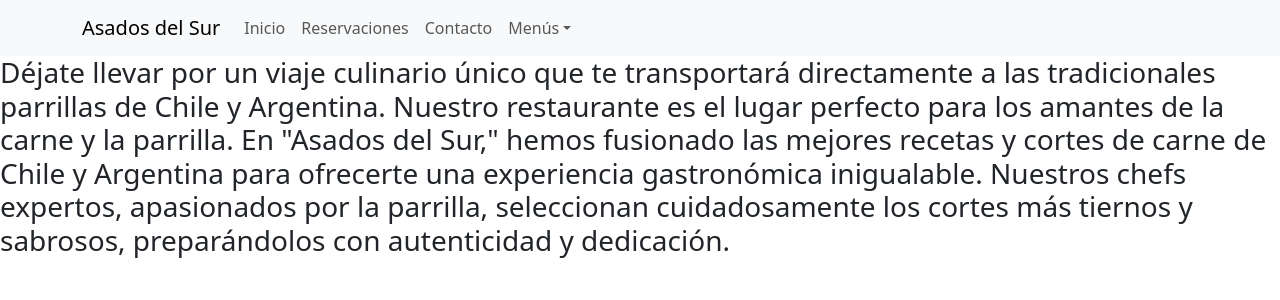
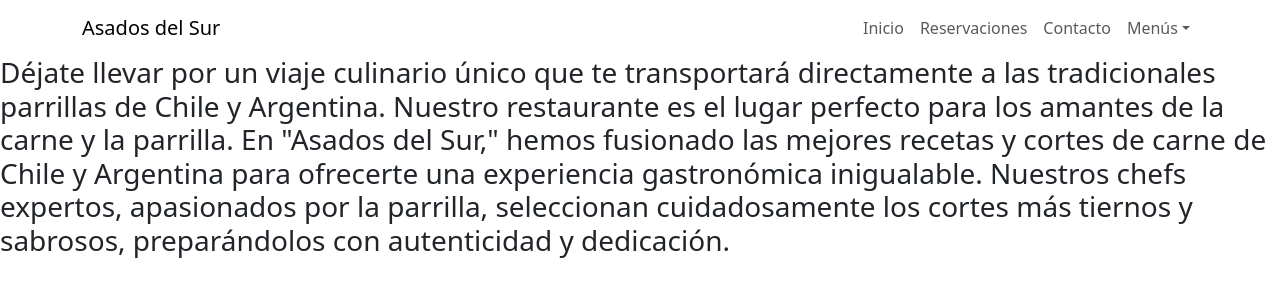
Before and after one commit to Rafael-RV/react-restaurant, a React (Vite) app: page / in a window 1280 px wide. Shown: the top 300 px of the page. Built offline with nearby package versions, Linux system fonts and the light colour scheme.

Commit message:
guardar cambios de ruta

```diff
--- a/src/components/Main.jsx
+++ b/src/components/Main.jsx
@@ -2,6 +2,8 @@ import React from 'react'
 
 export const Main = () => {
     return (
+        <>
+
             <h3>
                 Déjate llevar por un viaje culinario único que te transportará directamente a las
                 tradicionales parrillas de Chile y Argentina. Nuestro restaurante es el lugar perfecto
@@ -12,5 +14,6 @@ export const Main = () => {
                 Nuestros chefs expertos, apasionados por la parrilla, seleccionan cuidadosamente
                 los cortes más tiernos y sabrosos, preparándolos con autenticidad y dedicación.
             </h3>
+        </>
     )
 }
--- a/src/components/NavBar.css
+++ b/src/components/NavBar.css
@@ -1,4 +1,7 @@
-#encabezado{
+.navbar{
 display: flex;
-justify-content: left;
+justify-content:space-between;
+flex-direction: column;
+
+
 }
--- a/src/components/NavBar.jsx
+++ b/src/components/NavBar.jsx
@@ -7,12 +7,12 @@ import { Link } from 'react-router-dom';
 
 export const NavBar = () => {
     return (
-        <Navbar  expand="lg" className="bg-body-tertiary">
-            <Container>
+        <Navbar  expand="lg" >
+            <Container >
                 <Navbar.Brand as={Link} to="/">Asados del Sur</Navbar.Brand>
                 <Navbar.Toggle aria-controls="basic-navbar-nav" />
-                <Navbar.Collapse id="basic-navbar-nav">
-                    <Nav id='encabezado' className="me-auto">
+                <Navbar.Collapse className="justify-content-end" id="basic-navbar-nav">
+                    <Nav  >
                         <Nav.Link as={Link} to= "/">Inicio</Nav.Link>
                         <Nav.Link as={Link} to= "/reservaciones">Reservaciones</Nav.Link>
                         <Nav.Link as={Link} to= "/contacto">Contacto</Nav.Link>
--- a/vite.config.js
+++ b/vite.config.js
@@ -4,5 +4,5 @@ import react from '@vitejs/plugin-react'
 // https://vitejs.dev/config/
 export default defineConfig({
   plugins: [react()],
-  base: '/react-restaurant/'
+
 })
```
Also changed, not shown: src/App.css (added). Lines whose indentation alone changed are shown as unchanged.
